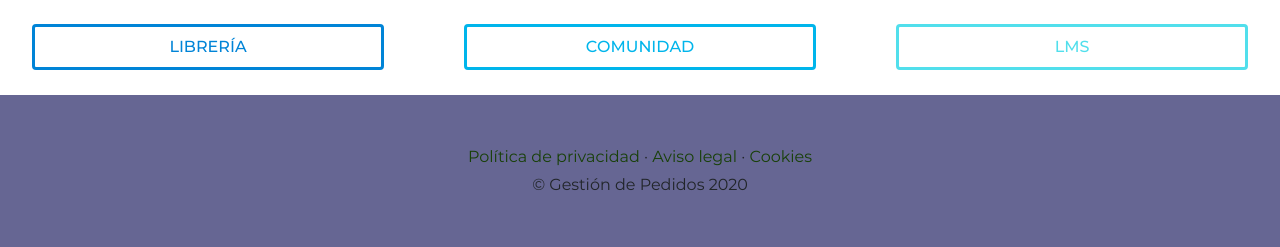
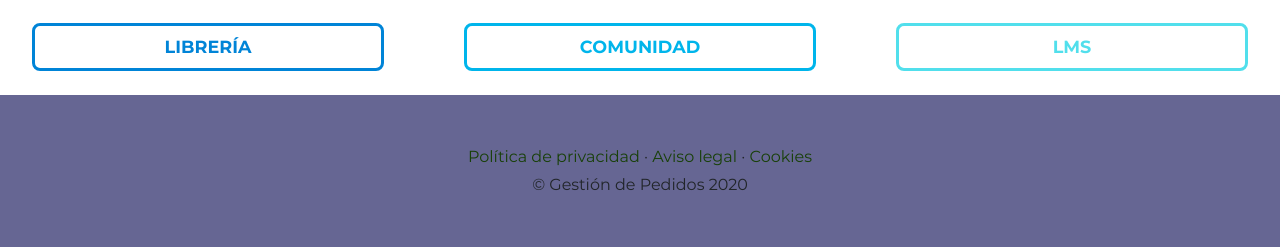
Before and after one commit to Etygit607/aulavirtual, a Django app: page / in a window 1280 px wide. Shown: the part 705-952 px from the top of the page. Run offline with Django 3.2, Linux system fonts and the light colour scheme; some libraries are stand-ins or nearby versions.

Commit message:
changed links style

```diff
--- a/app/static/app/css/app.css
+++ b/app/static/app/css/app.css
@@ -370,8 +370,7 @@ a:hover{
   padding: 0.5rem 5rem !important;
   display: inline-block;
   font-weight: 500;
-  font-family: 'Montserrat-Medium';
-  color: #212529;
+  font-family: 'Montserrat-Bold';
   text-align: center;
   vertical-align: middle;
   -webkit-user-select: none;
@@ -380,10 +379,9 @@ a:hover{
   user-select: none;
   background-color: transparent;
   border: 1px solid transparent;
-  padding: .375rem .75rem;
-  font-size: 1rem;
+  font-size: 1.1rem;
   line-height: 1.5;
-  border-radius: .25rem;
+  border-radius: .5rem;
   transition: color .15s ease-in-out,background-color .15s ease-in-out,border-color .15s ease-in-out,box-shadow .15s ease-in-out;
 }
 
```
